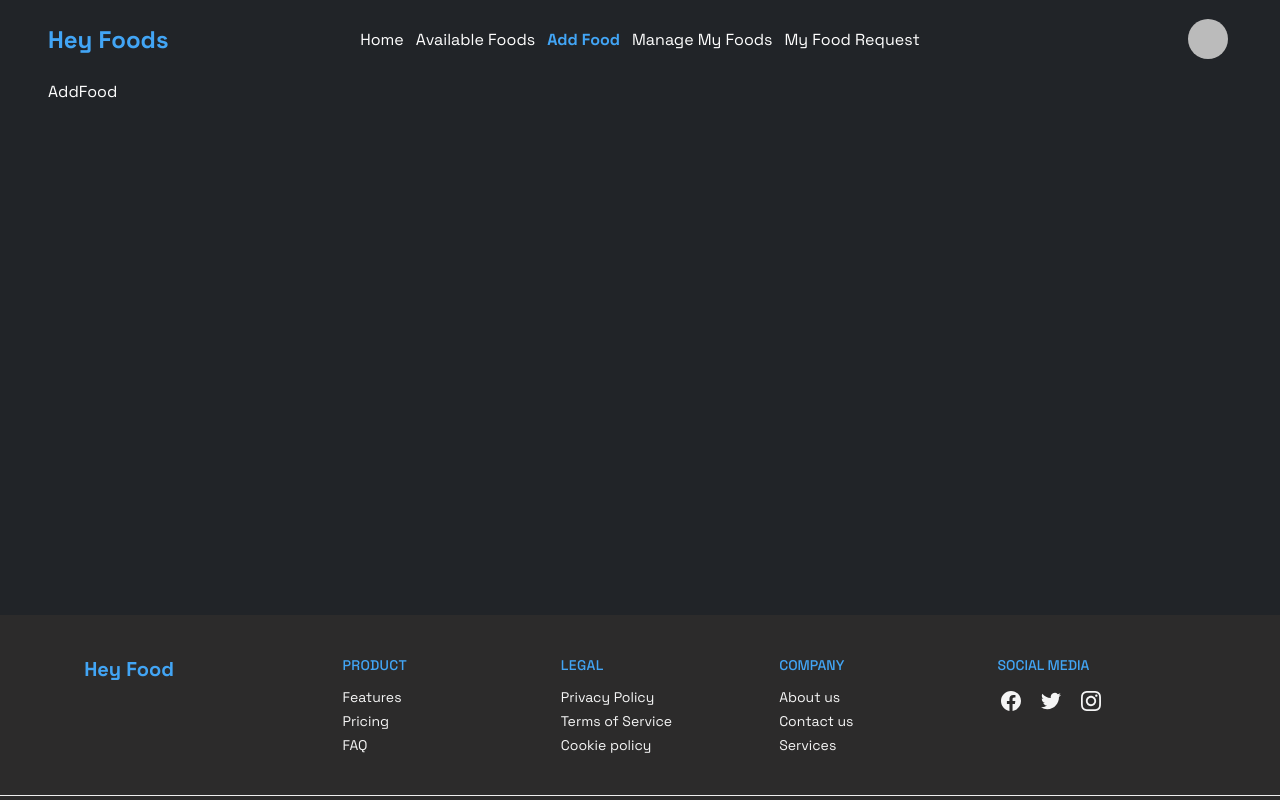
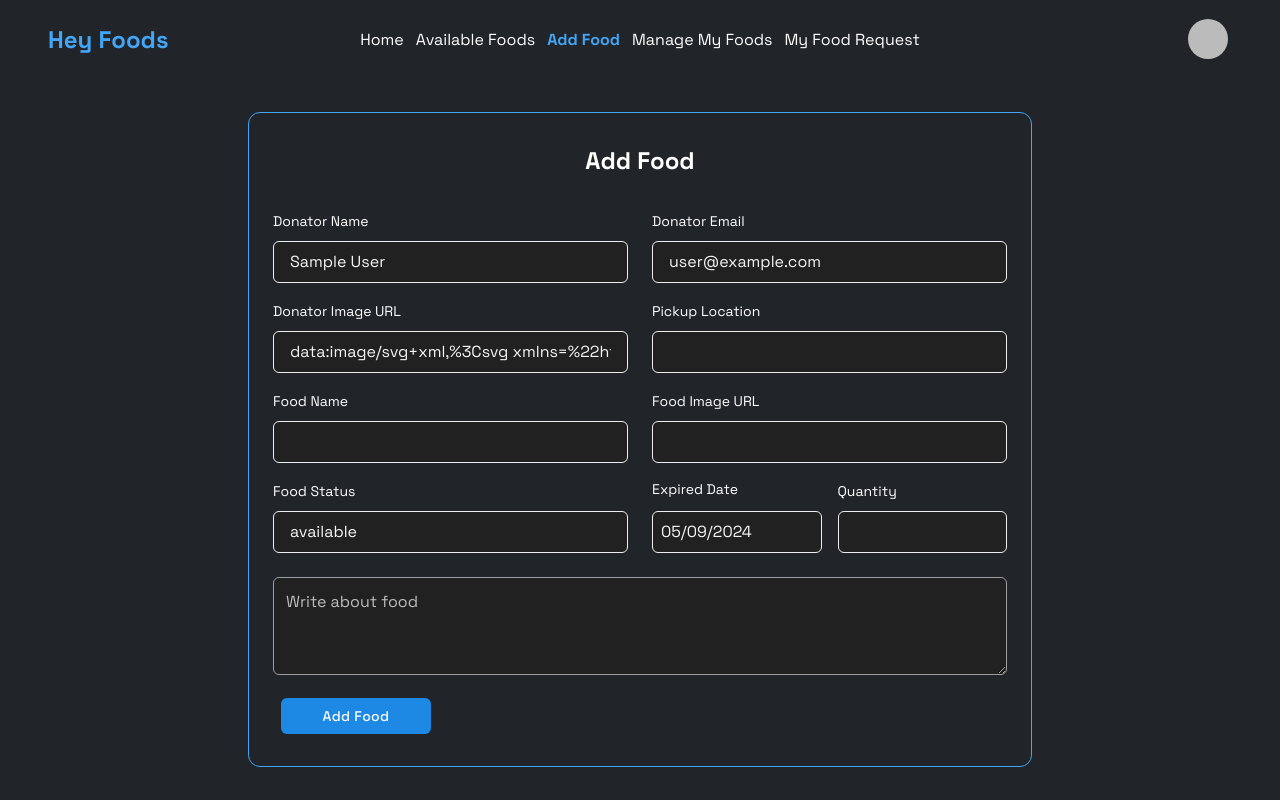
Before and after one commit to mustafa-official/food-donation-client, a React app: page /add-food in a window 1280 px wide. Shown: the top 800 px of the page. Built offline with nearby package versions, Linux system fonts and the light colour scheme; no server answers; sample sign-in values are in the browser's storage; the HTML template or start-up script is replaced by a standard one.

Commit message:
manage food data get successfully

```diff
--- a/src/components/AvailableSingleFood.jsx
+++ b/src/components/AvailableSingleFood.jsx
@@ -1,18 +1,18 @@
 import { SlLocationPin } from "react-icons/sl";
 import { Link } from "react-router-dom";
+import PropTypes from "prop-types";
 
-
-const AvailableSingleFood = ({food}) => {
+const AvailableSingleFood = ({ food }) => {
   const {
     food_image,
     food_name,
-        donator_image,
-        donator_name,
+    // donator_image,
+    // donator_name,
     food_quantity,
     pickup_location,
     expired_date,
-        food_status,
-        additional_notes,
+    // food_status,
+    // additional_notes,
     _id,
   } = food || {};
   return (
@@ -46,7 +46,10 @@ const AvailableSingleFood = ({food}) => {
         <div className="flex items-center gap-2 dark:text-gray-600">
           <div className="flex items-center gap-2">
             <p>
-                Expired: <span className="font-bold">{expired_date}</span>
+              Expired:{" "}
+              <span className="font-bold">
+                {new Date(expired_date).toLocaleDateString()}
+              </span>
             </p>
           </div>
         </div>
@@ -68,3 +71,6 @@ const AvailableSingleFood = ({food}) => {
 };
 
 export default AvailableSingleFood;
+AvailableSingleFood.propTypes = {
+  food: PropTypes.object,
+};
--- a/src/components/SingleFoods.jsx
+++ b/src/components/SingleFoods.jsx
@@ -44,7 +44,7 @@ const SingleFoods = ({ food }) => {
         <div className="flex items-center gap-2 dark:text-gray-600">
           <div className="flex items-center gap-2">
             <p>
-              Expired: <span className="font-bold">{expired_date}</span>
+              Expired: <span className="font-bold">{new Date(expired_date).toLocaleDateString()}</span>
             </p>
           </div>
         </div>
--- a/src/layout/Root.jsx
+++ b/src/layout/Root.jsx
@@ -6,7 +6,7 @@ const Root = () => {
   return (
     <div className="bg-[#212428] text-white">
       <Navbar></Navbar>
-      <div className="min-h-[calc(100vh-329px)] px-4 lg:px-12">
+      <div className="min-h-[calc(100vh-329px)] px-6 lg:px-12">
         <Outlet></Outlet>
       </div>
       <Footer></Footer>
--- a/src/pages/AddFood/AddFood.jsx
+++ b/src/pages/AddFood/AddFood.jsx
@@ -1,11 +1,195 @@
-
+import DatePicker from "react-datepicker";
+import "react-datepicker/dist/react-datepicker.css";
+import { useNavigate } from "react-router-dom";
+import useAuth from "../../hooks/useAuth";
+import { useState } from "react";
+import axios from "axios";
+import Swal from "sweetalert2";
 
 const AddFood = () => {
-    return (
-        <div>
-            AddFood
+  const { user } = useAuth();
+  const navigate = useNavigate();
+  const [startDate, setStartDate] = useState(new Date());
+  const handleRequest = (e) => {
+    e.preventDefault();
+    const form = e.target;
+    const food_image = form.foodImage.value;
+    const food_name = form.foodName.value;
+    const donator_image = user?.photoURL;
+    const donator_name = user?.displayName;
+    const donator_email = user?.email;
+    const food_quantity = parseInt(form.quantity.value);
+    const pickup_location = form.pickupLocation.value;
+    const expired_date = startDate;
+    const additional_notes = form.notes.value;
+    const food_status = form.status.value;
+
+    const addFood = {
+      food_image,
+      food_name,
+      donator_image,
+      donator_name,
+      donator_email,
+      food_quantity,
+      pickup_location,
+      expired_date,
+      additional_notes,
+      food_status,
+    };
+
+    axios
+      .post(`${import.meta.env.VITE_API_URL}/add-food`, addFood)
+      .then((res) => {
+        console.log(res.data);
+        if (res.data.insertedId) {
+          Swal.fire({
+            title: "Success!",
+            text: "Food has been added successfully",
+            icon: "success",
+          });
+          navigate("/manage-foods");
+        }
+      })
+      .catch((error) => {
+        console.log(error);
+      });
+  };
+  return (
+    <div className="w-full mx-auto md:max-w-3xl md:mt-8 mt-5">
+      <form
+        onSubmit={handleRequest}
+        className="mt-4 sm:flex sm:items-center sm:-mx-2 border border-[#42A5F5] py-8 rounded-xl px-6"
+      >
+        <div className="flex flex-col gap-4 w-full">
+          <h1 className="text-2xl font-bold text-center">Add Food</h1>
+          <div>
+            <div className="grid grid-cols-1 gap-x-6 gap-y-4 mt-4 md:grid-cols-2">
+              <div>
+                <label className="text-sm" htmlFor="">
+                  Donator Name
+                </label>
+                <input
+                  disabled
+                  defaultValue={user?.displayName}
+                  type="text"
+                  className="block w-full px-4 py-2 mt-2 border bg-gray-900 text-gray-100 rounded-md dark:bg-gray-800 dark:text-gray-300 dark:border-gray-600 focus:border-blue-400 focus:ring-blue-300 focus:ring-opacity-40 dark:focus:border-blue-300 focus:outline-none focus:ring"
+                />
+              </div>
+              <div>
+                <label className="text-sm" htmlFor="">
+                  Donator Email
+                </label>
+                <input
+                  disabled
+                  defaultValue={user?.email}
+                  type="email"
+                  className="block w-full px-4 py-2 mt-2 border bg-gray-900 text-gray-100 rounded-md dark:bg-gray-800 dark:text-gray-300 dark:border-gray-600 focus:border-blue-400 focus:ring-blue-300 focus:ring-opacity-40 dark:focus:border-blue-300 focus:outline-none focus:ring"
+                />
+              </div>
+              <div>
+                <label className="text-sm" htmlFor="">
+                  Donator Image URL
+                </label>
+                <input
+                  disabled
+                  defaultValue={user?.photoURL}
+                  type="text"
+                  className="block w-full px-4 py-2 mt-2 border bg-gray-900 text-gray-100 rounded-md dark:bg-gray-800 dark:text-gray-300 dark:border-gray-600 focus:border-blue-400 focus:ring-blue-300 focus:ring-opacity-40 dark:focus:border-blue-300 focus:outline-none focus:ring"
+                />
+              </div>
+              <div>
+                <label className="text-sm" htmlFor="">
+                  Pickup Location
+                </label>
+                <input
+                  required
+                  name="pickupLocation"
+                  type="text"
+                  className="block w-full px-4 py-2 mt-2 border bg-gray-900 text-gray-100 rounded-md dark:bg-gray-800 dark:text-gray-300 dark:border-gray-600 focus:border-blue-400 focus:ring-blue-300 focus:ring-opacity-40 dark:focus:border-blue-300 focus:outline-none focus:ring"
+                />
+              </div>
+
+              <div>
+                <label className="text-sm" htmlFor="">
+                  Food Name
+                </label>
+                <input
+                  required
+                  name="foodName"
+                  type="text"
+                  className="block w-full px-4 py-2 mt-2 border bg-gray-900 text-gray-100 rounded-md dark:bg-gray-800 dark:text-gray-300 dark:border-gray-600 focus:border-blue-400 focus:ring-blue-300 focus:ring-opacity-40 dark:focus:border-blue-300 focus:outline-none focus:ring"
+                />
+              </div>
+
+              <div>
+                <label className="text-sm" htmlFor="">
+                  Food Image URL
+                </label>
+                <input
+                  required
+                  name="foodImage"
+                  type="text"
+                  className="block w-full px-4 py-2 mt-2 border bg-gray-900 text-gray-100 rounded-md dark:bg-gray-800 dark:text-gray-300 dark:border-gray-600 focus:border-blue-400 focus:ring-blue-300 focus:ring-opacity-40 dark:focus:border-blue-300 focus:outline-none focus:ring"
+                />
+              </div>
+              <div>
+                <label className="text-sm" htmlFor="">
+                  Food Status
+                </label>
+                <input
+                  name="status"
+                  disabled
+                  defaultValue="available"
+                  type="text"
+                  className="block w-full px-4 py-2 mt-2 border bg-gray-900 text-gray-100 rounded-md dark:bg-gray-800 dark:text-gray-300 dark:border-gray-600 focus:border-blue-400 focus:ring-blue-300 focus:ring-opacity-40 dark:focus:border-blue-300 focus:outline-none focus:ring"
+                />
+              </div>
+
+              <div className="flex items-center gap-4">
+                <div className="flex flex-col gap-3 w-full">
+                  <label className="text-sm" htmlFor="">
+                    Expired Date
+                  </label>
+                  <DatePicker
+                    required
+                    className="p-2 rounded-md w-full border bg-gray-900 text-gray-100"
+                    selected={startDate}
+                    onChange={(date) => setStartDate(date)}
+                  />
+                </div>
+                <div className="w-full">
+                  <label className="text-sm" htmlFor="">
+                    Quantity
+                  </label>
+                  <input
+                    required
+                    name="quantity"
+                    type="number"
+                    className="block w-full px-4 py-2 mt-2 border bg-gray-900 text-gray-100 rounded-md dark:bg-gray-800 dark:text-gray-300 dark:border-gray-600 focus:border-blue-400 focus:ring-blue-300 focus:ring-opacity-40 dark:focus:border-blue-300 focus:outline-none focus:ring"
+                  />
+                </div>
+              </div>
+            </div>
+            <textarea
+              name="notes"
+              required
+              className="w-full border border-gray-500 bg-gray-900 text-gray-100 rounded-md  mt-6 p-3 focus:border-blue-400 focus:ring-blue-300 focus:ring-opacity-40 dark:focus:border-blue-300 focus:outline-none focus:ring"
+              rows={3}
+              placeholder="Write about food"
+            ></textarea>
+          </div>
+          <div className="w-[300px] flex">
+            <button
+              type="submit"
+              className="px-4 py-2 text-sm font-medium tracking-wide text-white capitalize transition-colors duration-300 transform bg-blue-600 rounded-md sm:mt-0 sm:w-1/2 sm:mx-2 hover:bg-blue-500 focus:outline-none focus:ring focus:ring-blue-300 focus:ring-opacity-40"
+            >
+              Add Food
+            </button>
+          </div>
         </div>
-    );
+      </form>
+    </div>
+  );
 };
 
 export default AddFood;
--- a/src/pages/FoodDetails/FoodDetails.jsx
+++ b/src/pages/FoodDetails/FoodDetails.jsx
@@ -53,6 +53,9 @@ const FoodDetails = () => {
           });
           navigate("/food-request");
         }
+      })
+      .catch((error) => {
+        console.log(error);
       });
   };
   return (
@@ -100,7 +103,7 @@ const FoodDetails = () => {
                 Quantity: <span className="font-bold">{food_quantity}</span>
               </p>
               <p>
-                Expired Date: <span className="font-bold">{expired_date}</span>
+                Expired Date: <span className="font-bold">{new Date(expired_date).toLocaleDateString()}</span>
               </p>
             </div>
           </div>
--- a/src/pages/ManageFoods/ManageFoods.jsx
+++ b/src/pages/ManageFoods/ManageFoods.jsx
@@ -1,6 +1,19 @@
+import { useEffect, useState } from "react";
+import useAuth from "../../hooks/useAuth";
+import axios from "axios";
 
 
 const ManageFoods = () => {
+    const { user } = useAuth();
+  const [myFood, setMyFood] = useState([]);
+  useEffect(() => {
+    axios(`${import.meta.env.VITE_API_URL}/manage-food/${user?.email}`)
+      .then((res) => setMyFood(res.data))
+      .catch((error) => {
+        console.log(error);
+      });
+  }, [user]);
+    console.log(myFood);
     return (
         <div>
             ManageFoods
```
Also changed, not shown: src/pages/FoodRequest/FoodRequest.jsx (+8 -8 lines). Lines whose indentation alone changed are shown as unchanged.
